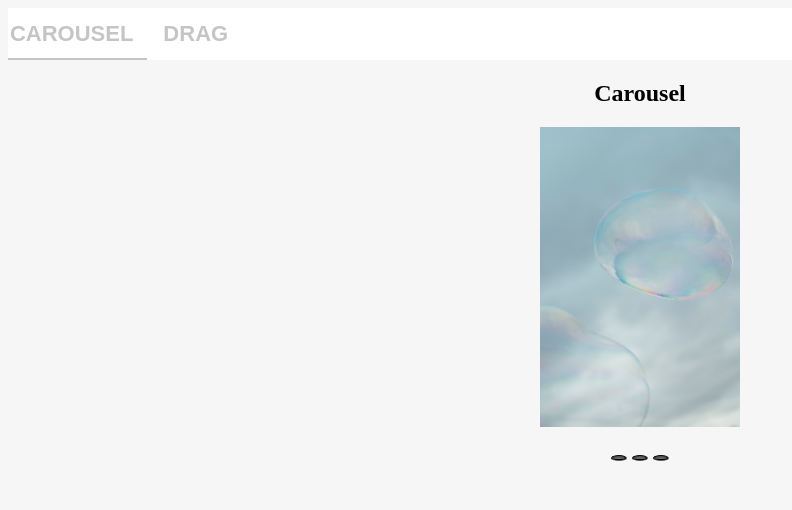
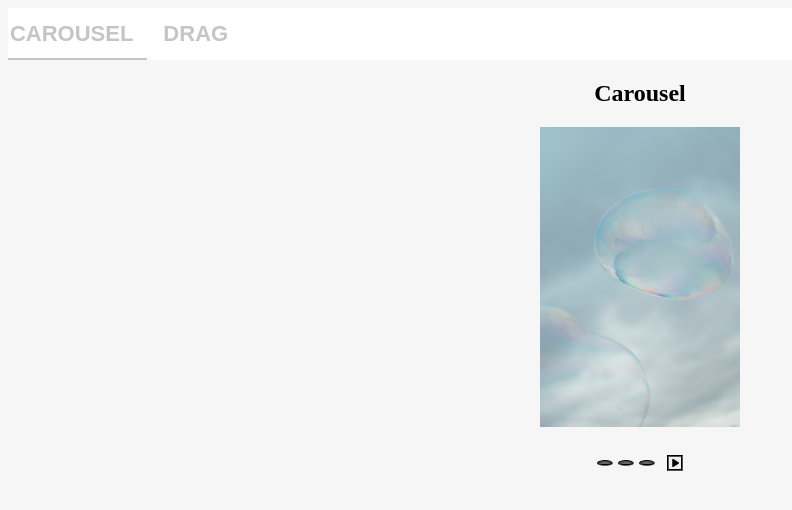
Before and after one commit to pijoh3/Todo, a Vue app: page /component in a window 1280 px wide. Shown: the top 510 px of the page, without its empty margins (0-792 px from the left). Built offline with nearby package versions, Linux system fonts and the light colour scheme.

Commit message:
carousel 동작

```diff
--- a/src/components/common/VCarousel.vue
+++ b/src/components/common/VCarousel.vue
@@ -12,12 +12,16 @@
         </button>
       </div>
       <button v-if="cycle" type="button" class="pause" @click="clickPlay">
+        <span class="blind">
         <a target="_blank" href="https://icons8.com/icon/102014/%EC%A0%95%EC%82%AC%EA%B0%81%ED%98%95-%EB%A9%88%EC%B6%A4">정사각형 멈춤</a> icon by <a target="_blank" href="https://icons8.com">Icons8</a>
+        </span>
         <span>Pause</span>
       </button>
       <button v-else type="button" class="play" @click="clickPlay">
         <span>Play</span>
-        <a target="_blank" href="https://icons8.com/icon/85165/%EB%86%80%EC%9D%B4">놀이</a> icon by <a target="_blank" href="https://icons8.com">Icons8</a>
+        <span class="blind">
+          <a target="_blank" href="https://icons8.com/icon/85165/%EB%86%80%EC%9D%B4">놀이</a> icon by <a target="_blank" href="https://icons8.com">Icons8</a>
+        </span>
       </button>
     </div>
   </div>
@@ -64,7 +68,7 @@ const changeScene = (idx: number):void => {
 const clickPlay = (e:Event):void => emit("clickCycle",e)
 </script>
 
-<style lang="scss">
+<style lang="scss" scoped>
 @charset "UTF-8";
 
 @import "@/assets/styles/index.scss";
@@ -111,9 +115,12 @@ const clickPlay = (e:Event):void => emit("clickCycle",e)
       }
     }
 
+    & .blind {
+      display: none;
+    }
+
     & .play,
     & .pause {
-      display : none;
       width: 16px;
       height: 16px;
     }
@@ -138,6 +145,7 @@ const clickPlay = (e:Event):void => emit("clickCycle",e)
         background-color: #666666;
 
         & .active {
+
           width: 6px;
           height: 6px;
           background-color: #222;
--- a/src/views/Example/CarouselView.vue
+++ b/src/views/Example/CarouselView.vue
@@ -1,6 +1,6 @@
 <template>
   <h2>Carousel</h2>
-  <VCarousel v-bind="state"/>
+  <VCarousel v-bind="state" @clickCycle="onClickCycle"/>
 </template>
 
 <script setup lang="ts">
@@ -11,6 +11,7 @@ import slide2 from '@/assets/images/slide2.jpg'
 import slide3 from '@/assets/images/slide3.jpg'
 
 const state = reactive({
+  cycle : false,
   items: [
     `<div class="carousel_item">
        <img class="imgBox" src="${slide1}"/>
@@ -24,6 +25,9 @@ const state = reactive({
   ]
 })
 
+const onClickCycle = () => {
+  state.cycle = !state.cycle
+}
 </script>
 
 <style lang="scss">
```
